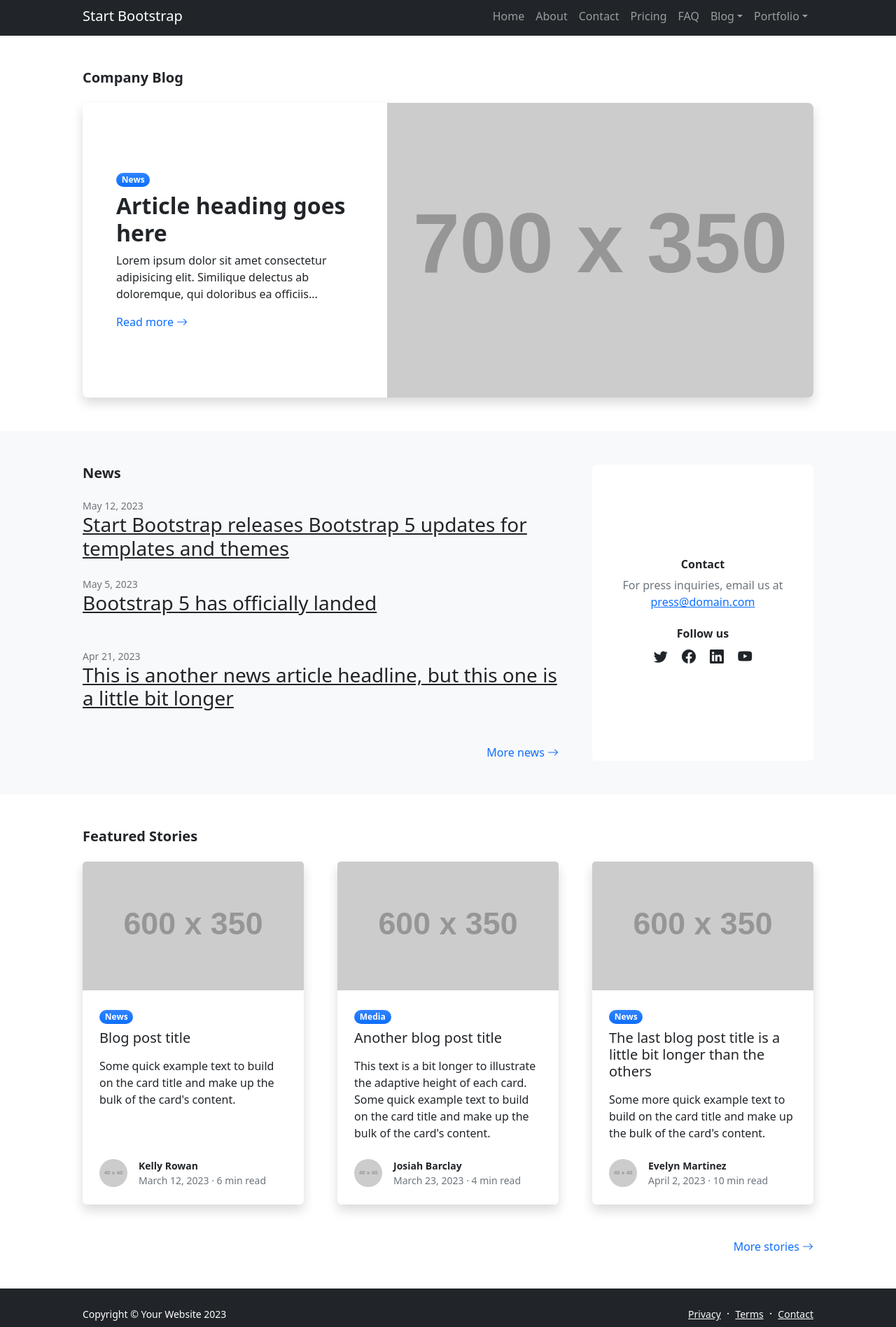
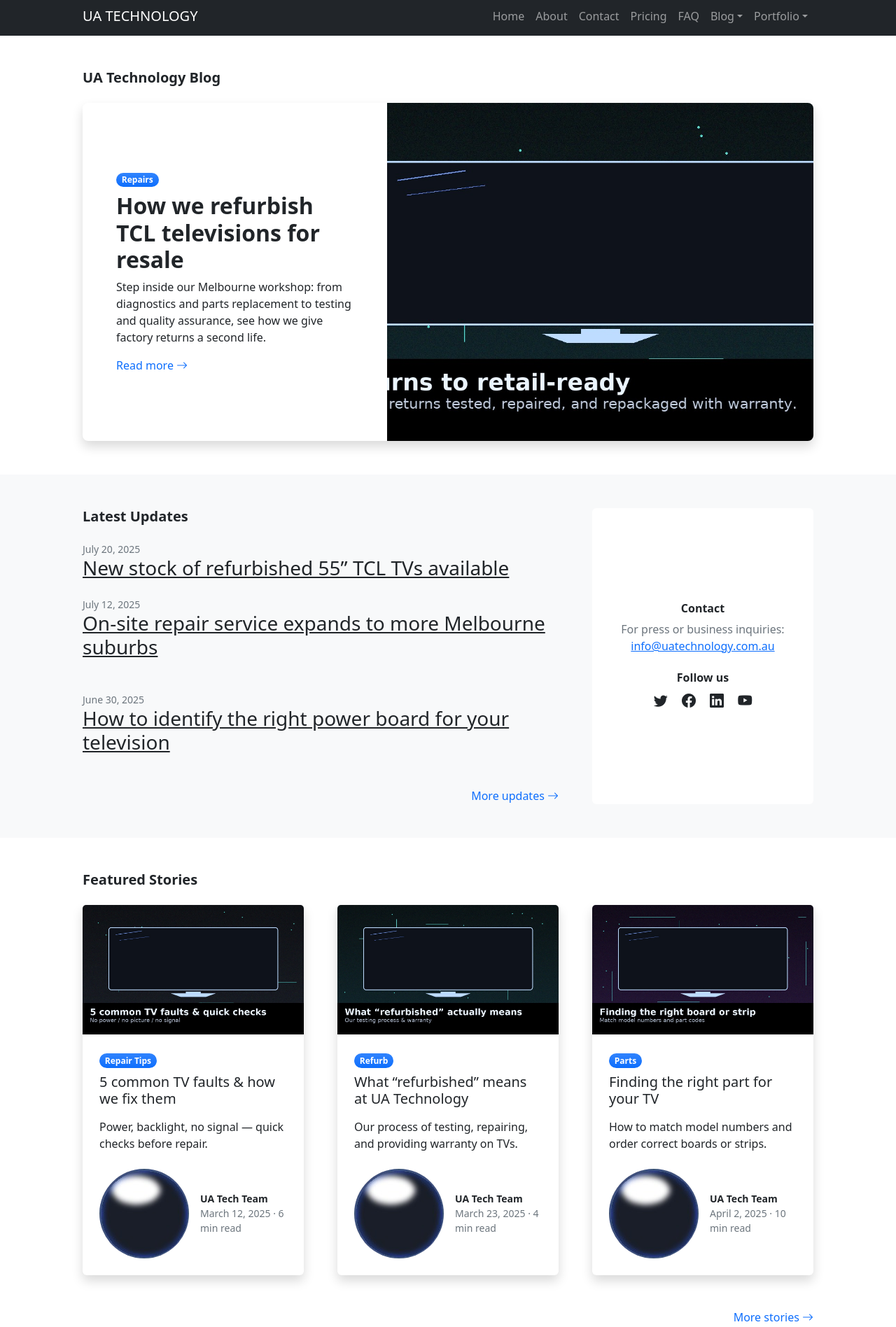
Before and after one commit to gongshizi/gongshizi.github.io, a website: page blog-home.html in a window 1280 px wide. Shown: the part 5-1901 px from the top of the page at 70% size. Drawn offline with nearby package versions, Linux system fonts and the light colour scheme; placeholder pictures from the web are drawn by us.

Commit message:
Update blog-home.html

```diff
--- a/blog-home.html
+++ b/blog-home.html
@@ -3,9 +3,9 @@
     <head>
         <meta charset="utf-8" />
         <meta name="viewport" content="width=device-width, initial-scale=1, shrink-to-fit=no" />
-        <meta name="description" content="" />
-        <meta name="author" content="" />
-        <title>UA TECHNOLOGY</title>
+        <meta name="description" content="UA Technology Blog — TV repair, refurbishment, parts supply and wholesale updates." />
+        <meta name="author" content="UA Technology" />
+        <title>UA TECHNOLOGY · Blog</title>
         <!-- Favicon-->
         <link rel="icon" type="image/x-icon" href="assets/favicon.ico" />
         <!-- Bootstrap icons-->
@@ -18,7 +18,7 @@
             <!-- Navigation-->
             <nav class="navbar navbar-expand-lg navbar-dark bg-dark">
                 <div class="container px-5">
-                    <a class="navbar-brand" href="index.html">Start Bootstrap</a>
+                    <a class="navbar-brand" href="index.html">UA TECHNOLOGY</a>
                     <button class="navbar-toggler" type="button" data-bs-toggle="collapse" data-bs-target="#navbarSupportedContent" aria-controls="navbarSupportedContent" aria-expanded="false" aria-label="Toggle navigation"><span class="navbar-toggler-icon"></span></button>
                     <div class="collapse navbar-collapse" id="navbarSupportedContent">
                         <ul class="navbar-nav ms-auto mb-2 mb-lg-0">
@@ -48,22 +48,24 @@
             <!-- Page Content-->
             <section class="py-5">
                 <div class="container px-5">
-                    <h1 class="fw-bolder fs-5 mb-4">Company Blog</h1>
+                    <h1 class="fw-bolder fs-5 mb-4">UA Technology Blog</h1>
                     <div class="card border-0 shadow rounded-3 overflow-hidden">
                         <div class="card-body p-0">
                             <div class="row gx-0">
                                 <div class="col-lg-6 col-xl-5 py-lg-5">
                                     <div class="p-4 p-md-5">
-                                        <div class="badge bg-primary bg-gradient rounded-pill mb-2">News</div>
-                                        <div class="h2 fw-bolder">Article heading goes here</div>
-                                        <p>Lorem ipsum dolor sit amet consectetur adipisicing elit. Similique delectus ab doloremque, qui doloribus ea officiis...</p>
+                                        <div class="badge bg-primary bg-gradient rounded-pill mb-2">Repairs</div>
+                                        <div class="h2 fw-bolder">How we refurbish TCL televisions for resale</div>
+                                        <p>Step inside our Melbourne workshop: from diagnostics and parts replacement to testing and quality assurance, see how we give factory returns a second life.</p>
                                         <a class="stretched-link text-decoration-none" href="#!">
                                             Read more
                                             <i class="bi bi-arrow-right"></i>
                                         </a>
                                     </div>
                                 </div>
-                                <div class="col-lg-6 col-xl-7"><div class="bg-featured-blog" style="background-image: url('https://dummyimage.com/700x350/343a40/6c757d')"></div></div>
+                                <div class="col-lg-6 col-xl-7">
+                                    <div class="bg-featured-blog" style="background-image: url('assets/portfolio-refurb.jpg')"></div>
+                                </div>
                             </div>
                         </div>
                     </div>
@@ -73,25 +75,25 @@
                 <div class="container px-5">
                     <div class="row gx-5">
                         <div class="col-xl-8">
-                            <h2 class="fw-bolder fs-5 mb-4">News</h2>
+                            <h2 class="fw-bolder fs-5 mb-4">Latest Updates</h2>
                             <!-- News item-->
                             <div class="mb-4">
-                                <div class="small text-muted">May 12, 2023</div>
-                                <a class="link-dark" href="#!"><h3>Start Bootstrap releases Bootstrap 5 updates for templates and themes</h3></a>
+                                <div class="small text-muted">July 20, 2025</div>
+                                <a class="link-dark" href="#!"><h3>New stock of refurbished 55” TCL TVs available</h3></a>
                             </div>
                             <!-- News item-->
                             <div class="mb-5">
-                                <div class="small text-muted">May 5, 2023</div>
-                                <a class="link-dark" href="#!"><h3>Bootstrap 5 has officially landed</h3></a>
+                                <div class="small text-muted">July 12, 2025</div>
+                                <a class="link-dark" href="#!"><h3>On-site repair service expands to more Melbourne suburbs</h3></a>
                             </div>
                             <!-- News item-->
                             <div class="mb-5">
-                                <div class="small text-muted">Apr 21, 2023</div>
-                                <a class="link-dark" href="#!"><h3>This is another news article headline, but this one is a little bit longer</h3></a>
+                                <div class="small text-muted">June 30, 2025</div>
+                                <a class="link-dark" href="#!"><h3>How to identify the right power board for your television</h3></a>
                             </div>
                             <div class="text-end mb-5 mb-xl-0">
                                 <a class="text-decoration-none" href="#!">
-                                    More news
+                                    More updates
                                     <i class="bi bi-arrow-right"></i>
                                 </a>
                             </div>
@@ -103,9 +105,8 @@
                                         <div class="text-center">
                                             <div class="h6 fw-bolder">Contact</div>
                                             <p class="text-muted mb-4">
-                                                For press inquiries, email us at
-                                                <br />
-                                                <a href="#!">press@domain.com</a>
+                                                For press or business inquiries:<br />
+                                                <a href="mailto:info@uatechnology.com.au">info@uatechnology.com.au</a>
                                             </p>
                                             <div class="h6 fw-bolder">Follow us</div>
                                             <a class="fs-5 px-2 link-dark" href="#!"><i class="bi-twitter"></i></a>
@@ -127,19 +128,19 @@
                     <div class="row gx-5">
                         <div class="col-lg-4 mb-5">
                             <div class="card h-100 shadow border-0">
-                                <img class="card-img-top" src="https://dummyimage.com/600x350/ced4da/6c757d" alt="..." />
+                                <img class="card-img-top" src="assets/blog-diagnose.jpg" alt="Diagnose TV issues" />
                                 <div class="card-body p-4">
-                                    <div class="badge bg-primary bg-gradient rounded-pill mb-2">News</div>
-                                    <a class="text-decoration-none link-dark stretched-link" href="#!"><div class="h5 card-title mb-3">Blog post title</div></a>
-                                    <p class="card-text mb-0">Some quick example text to build on the card title and make up the bulk of the card's content.</p>
+                                    <div class="badge bg-primary bg-gradient rounded-pill mb-2">Repair Tips</div>
+                                    <a class="text-decoration-none link-dark stretched-link" href="#!"><div class="h5 card-title mb-3">5 common TV faults & how we fix them</div></a>
+                                    <p class="card-text mb-0">Power, backlight, no signal — quick checks before repair.</p>
                                 </div>
                                 <div class="card-footer p-4 pt-0 bg-transparent border-top-0">
                                     <div class="d-flex align-items-end justify-content-between">
                                         <div class="d-flex align-items-center">
-                                            <img class="rounded-circle me-3" src="https://dummyimage.com/40x40/ced4da/6c757d" alt="..." />
+                                            <img class="rounded-circle me-3" src="assets/avatar-1.jpg" alt="..." />
                                             <div class="small">
-                                                <div class="fw-bold">Kelly Rowan</div>
-                                                <div class="text-muted">March 12, 2023 &middot; 6 min read</div>
+                                                <div class="fw-bold">UA Tech Team</div>
+                                                <div class="text-muted">March 12, 2025 · 6 min read</div>
                                             </div>
                                         </div>
                                     </div>
@@ -148,19 +149,19 @@
                         </div>
                         <div class="col-lg-4 mb-5">
                             <div class="card h-100 shadow border-0">
-                                <img class="card-img-top" src="https://dummyimage.com/600x350/adb5bd/495057" alt="..." />
+                                <img class="card-img-top" src="assets/blog-refurb.jpg" alt="Refurbished TVs" />
                                 <div class="card-body p-4">
-                                    <div class="badge bg-primary bg-gradient rounded-pill mb-2">Media</div>
-                                    <a class="text-decoration-none link-dark stretched-link" href="#!"><div class="h5 card-title mb-3">Another blog post title</div></a>
-                                    <p class="card-text mb-0">This text is a bit longer to illustrate the adaptive height of each card. Some quick example text to build on the card title and make up the bulk of the card's content.</p>
+                                    <div class="badge bg-primary bg-gradient rounded-pill mb-2">Refurb</div>
+                                    <a class="text-decoration-none link-dark stretched-link" href="#!"><div class="h5 card-title mb-3">What “refurbished” means at UA Technology</div></a>
+                                    <p class="card-text mb-0">Our process of testing, repairing, and providing warranty on TVs.</p>
                                 </div>
                                 <div class="card-footer p-4 pt-0 bg-transparent border-top-0">
                                     <div class="d-flex align-items-end justify-content-between">
                                         <div class="d-flex align-items-center">
-                                            <img class="rounded-circle me-3" src="https://dummyimage.com/40x40/ced4da/6c757d" alt="..." />
+                                            <img class="rounded-circle me-3" src="assets/avatar-2.jpg" alt="..." />
                                             <div class="small">
-                                                <div class="fw-bold">Josiah Barclay</div>
-                                                <div class="text-muted">March 23, 2023 &middot; 4 min read</div>
+                                                <div class="fw-bold">UA Tech Team</div>
+                                                <div class="text-muted">March 23, 2025 · 4 min read</div>
                                             </div>
                                         </div>
                                     </div>
@@ -169,19 +170,19 @@
                         </div>
                         <div class="col-lg-4 mb-5">
                             <div class="card h-100 shadow border-0">
-                                <img class="card-img-top" src="https://dummyimage.com/600x350/6c757d/343a40" alt="..." />
+                                <img class="card-img-top" src="assets/blog-parts.jpg" alt="TV parts" />
                                 <div class="card-body p-4">
-                                    <div class="badge bg-primary bg-gradient rounded-pill mb-2">News</div>
-                                    <a class="text-decoration-none link-dark stretched-link" href="#!"><div class="h5 card-title mb-3">The last blog post title is a little bit longer than the others</div></a>
-                                    <p class="card-text mb-0">Some more quick example text to build on the card title and make up the bulk of the card's content.</p>
+                                    <div class="badge bg-primary bg-gradient rounded-pill mb-2">Parts</div>
+                                    <a class="text-decoration-none link-dark stretched-link" href="#!"><div class="h5 card-title mb-3">Finding the right part for your TV</div></a>
+                                    <p class="card-text mb-0">How to match model numbers and order correct boards or strips.</p>
                                 </div>
                                 <div class="card-footer p-4 pt-0 bg-transparent border-top-0">
                                     <div class="d-flex align-items-end justify-content-between">
                                         <div class="d-flex align-items-center">
-                                            <img class="rounded-circle me-3" src="https://dummyimage.com/40x40/ced4da/6c757d" alt="..." />
+                                            <img class="rounded-circle me-3" src="assets/avatar-3.jpg" alt="..." />
                                             <div class="small">
-                                                <div class="fw-bold">Evelyn Martinez</div>
-                                                <div class="text-muted">April 2, 2023 &middot; 10 min read</div>
+                                                <div class="fw-bold">UA Tech Team</div>
+                                                <div class="text-muted">April 2, 2025 · 10 min read</div>
                                             </div>
                                         </div>
                                     </div>
@@ -202,13 +203,13 @@
         <footer class="bg-dark py-4 mt-auto">
             <div class="container px-5">
                 <div class="row align-items-center justify-content-between flex-column flex-sm-row">
-                    <div class="col-auto"><div class="small m-0 text-white">Copyright &copy; Your Website 2023</div></div>
+                    <div class="col-auto"><div class="small m-0 text-white">© UA Technology 2025</div></div>
                     <div class="col-auto">
                         <a class="link-light small" href="#!">Privacy</a>
                         <span class="text-white mx-1">&middot;</span>
                         <a class="link-light small" href="#!">Terms</a>
                         <span class="text-white mx-1">&middot;</span>
-                        <a class="link-light small" href="#!">Contact</a>
+                        <a class="link-light small" href="contact.html">Contact</a>
                     </div>
                 </div>
             </div>
```
